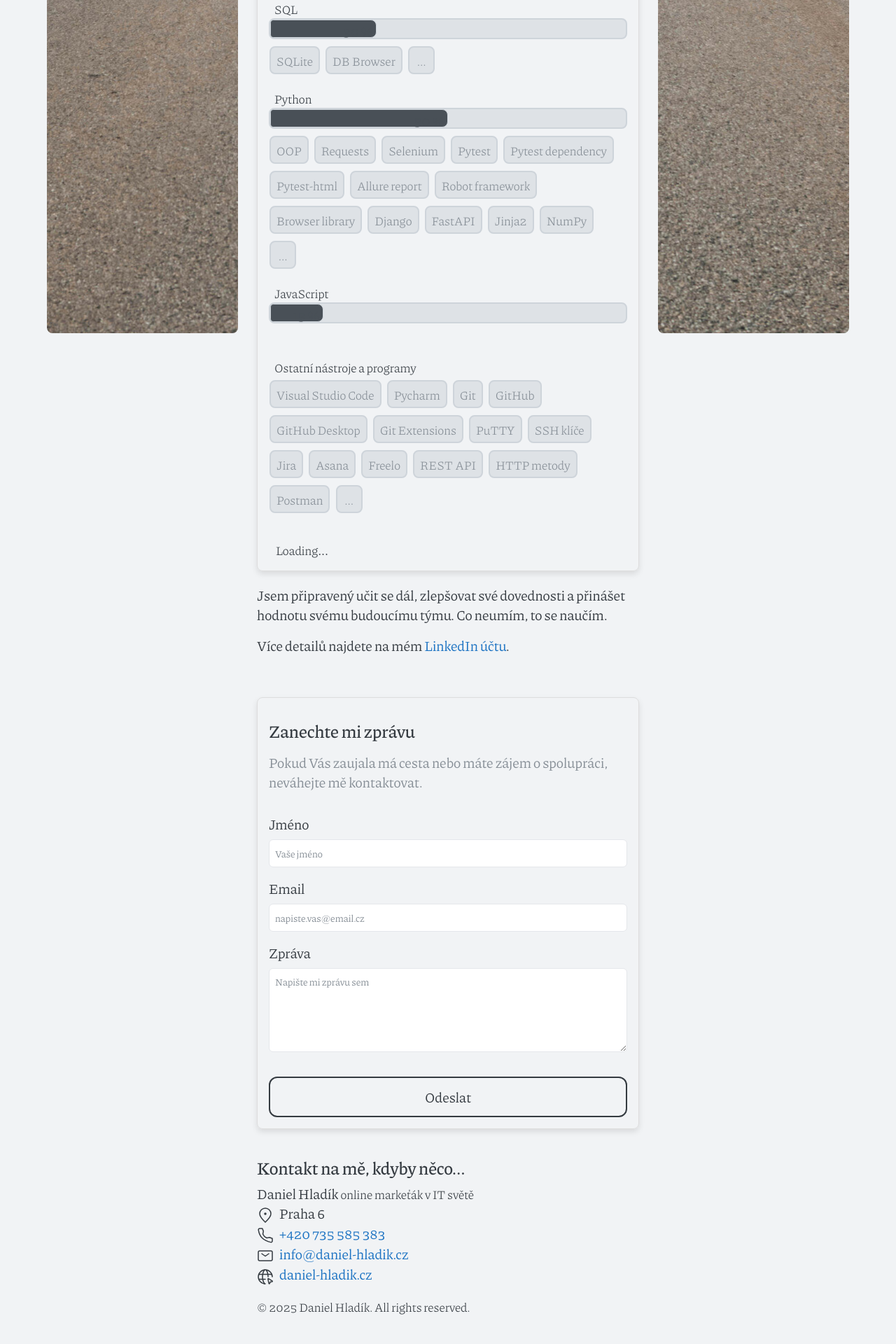
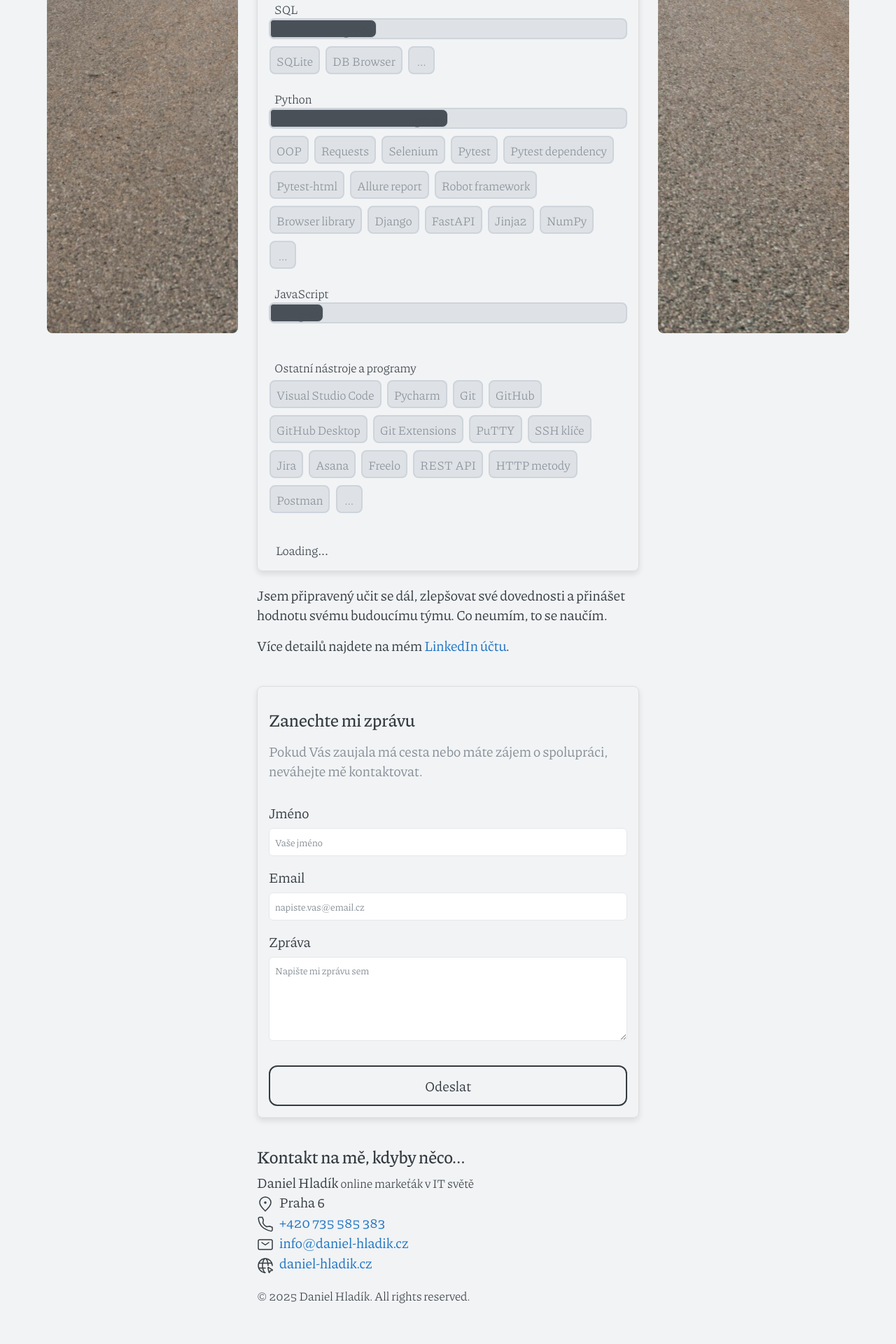
Before and after one commit to Dandee42/dandee42.github.io, a Jekyll site: the page built from index.md, in a window 1280 px wide. Shown: the part 2114-4034 px from the top of the page at 70% size. Built offline with Jekyll 4.4.1, drawn with Linux system fonts in a browser that asks for light colours.

Commit message:
Update index.md

```diff
--- a/index.md
+++ b/index.md
@@ -38,9 +38,8 @@
 
 Více detailů najdete na mém [LinkedIn účtu](https://www.linkedin.com/in/daniel-hladik/).
 
-<p id="contact-form">&nbsp;<p>
+<div id="contact-form">&nbsp;<div></div>
 {% include contact-form.html %}
-
 <!--
 {% include archive.html %}
 -->
```
